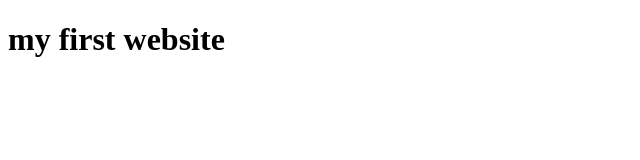
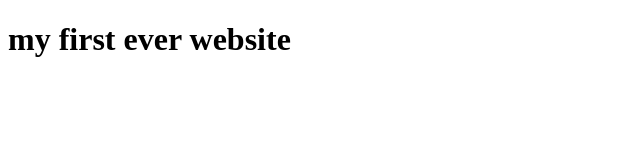
Before and after one commit to Sumaiya111/my-first-website, a plain HTML site: page index.html in a window 1280 px wide. Shown: the whole page, without its empty margins (0-640 px from the left). Drawn offline with Linux system fonts and the light colour scheme.

Commit message:
first ever commit

```diff
--- a/index.html
+++ b/index.html
@@ -6,6 +6,6 @@
     <title>Document</title>
 </head>
 <body>
-    <h1>my first website</h1>
+    <h1>my first ever website</h1>
 </body>
 </html>
```
